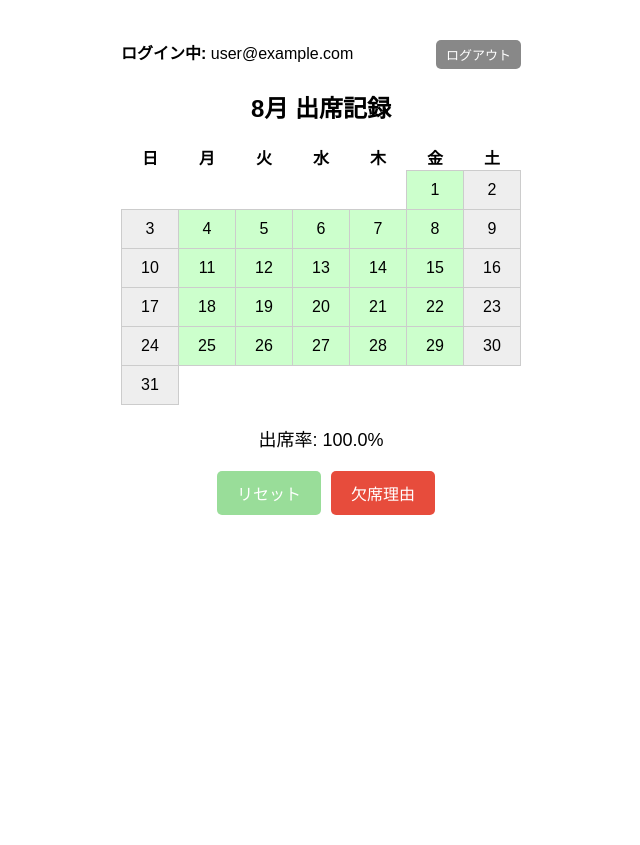
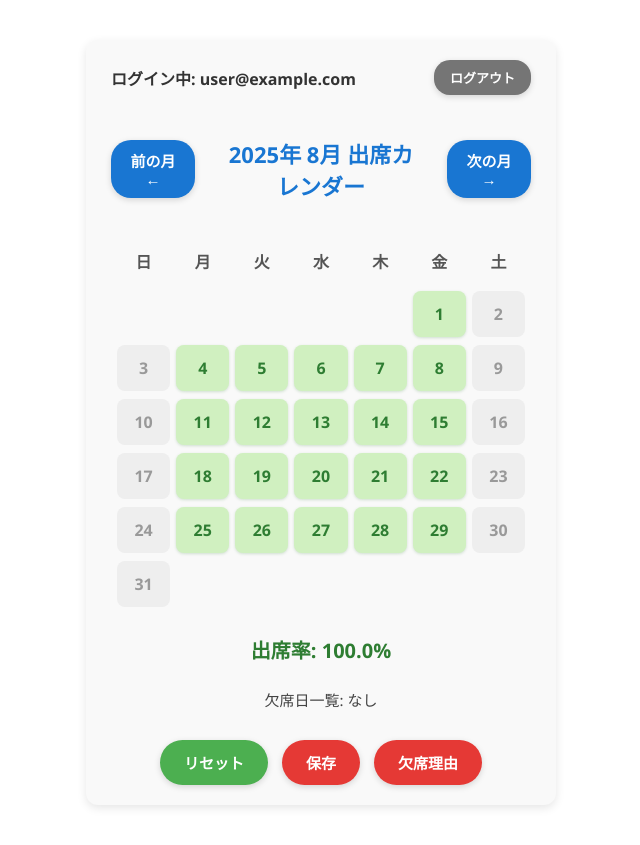
Before and after one commit to std-s23007/PBL_C, a Next.js app: page /Calendar in a window 1280 px wide. Shown: the whole page, without its empty margins (319-959 px from the left). Before the commit the page ends 800 px from the top, so only its background shows below. Built offline with nearby package versions, Linux system fonts and the light colour scheme; no server answers; the database is empty; sample sign-in values are in the browser's storage.

Commit message:
いろいろな機能を追加

```diff
--- a/src/app/Calendar/page.js
+++ b/src/app/Calendar/page.js
@@ -2,34 +2,26 @@
 
 import React, { useState, useEffect } from "react";
 import { useRouter, useSearchParams } from "next/navigation";
-import { auth } from "../../firebase";
+import { auth, db } from "../../firebase";
 import { signOut, onAuthStateChanged } from "firebase/auth";
+import { doc, setDoc, getDoc } from "firebase/firestore";
 import styles from "./page.module.css";
 
 export default function AttendanceCalendar() {
   const router = useRouter();
   const searchParams = useSearchParams();
 
-  // ログインユーザー情報
   const [user, setUser] = useState(null);
-
-  // カレンダーの年月・欠席日管理
   const [year, setYear] = useState(null);
   const [month, setMonth] = useState(null);
   const [absentDays, setAbsentDays] = useState(new Set());
 
-  // 認証状態監視＋年月取得
   useEffect(() => {
-    // Firebase Auth ユーザー監視
     const unsubscribe = onAuthStateChanged(auth, (currentUser) => {
-      if (currentUser) {
-        setUser(currentUser);
-      } else {
-        router.push("/");
-      }
+      if (currentUser) setUser(currentUser);
+      else router.push("/");
     });
 
-    // URLクエリから年月取得
     const y = parseInt(searchParams.get("year") || "");
     const m = parseInt(searchParams.get("month") || "");
     if (!isNaN(y) && !isNaN(m)) {
@@ -44,75 +36,124 @@ export default function AttendanceCalendar() {
     return () => unsubscribe();
   }, [router, searchParams]);
 
-  // ログアウト関数
+  useEffect(() => {
+    const loadAbsentDays = async () => {
+      if (user && year !== null && month !== null) {
+        const docRef = doc(db, "attendance", user.uid);
+        const docSnap = await getDoc(docRef);
+        const key = `${year}-${String(month + 1).padStart(2, "0")}`;
+        if (docSnap.exists()) {
+          const data = docSnap.data();
+          if (data[key]) setAbsentDays(new Set(data[key]));
+          else setAbsentDays(new Set());
+        }
+      }
+    };
+    loadAbsentDays();
+  }, [user, year, month]);
+
+  const saveAbsentDays = async () => {
+    if (user && year !== null && month !== null) {
+      const docRef = doc(db, "attendance", user.uid);
+      const key = `${year}-${String(month + 1).padStart(2, "0")}`;
+      const docSnap = await getDoc(docRef);
+      const oldData = docSnap.exists() ? docSnap.data() : {};
+      await setDoc(docRef, {
+        ...oldData,
+        [key]: Array.from(absentDays),
+      });
+      alert("欠席日が保存されました！");
+    }
+  };
+
   const handleLogout = async () => {
     await signOut(auth);
     router.push("/");
   };
 
+  const changeMonth = (offset) => {
+    if (year === null || month === null) return;
+    const newDate = new Date(year, month + offset);
+    const newYear = newDate.getFullYear();
+    const newMonth = newDate.getMonth();
+    router.push(`?year=${newYear}&month=${newMonth + 1}`);
+  };
+
   if (!user || year === null || month === null) return <div>読み込み中...</div>;
 
-  // 出席率計算・カレンダー描画は元コード通り
   const daysInMonth = new Date(year, month + 1, 0).getDate();
   const firstDayWeekday = new Date(year, month, 1).getDay();
 
   const weekdays = [];
   for (let day = 1; day <= daysInMonth; day++) {
-    const date = new Date(year, month, day);
-    const dayOfWeek = date.getDay();
-    if (dayOfWeek !== 0 && dayOfWeek !== 6) weekdays.push(day);
+    const dow = new Date(year, month, day).getDay();
+    if (dow !== 0 && dow !== 6) weekdays.push(day);
   }
 
   const toggleAbsent = (day) => {
-    const date = new Date(year, month, day);
-    const dayOfWeek = date.getDay();
-    if (dayOfWeek === 0 || dayOfWeek === 6) return;
-
+    const dow = new Date(year, month, day).getDay();
+    if (dow === 0 || dow === 6) return;
     const newSet = new Set(absentDays);
-    if (newSet.has(day)) {
-      newSet.delete(day);
-    } else {
-      newSet.add(day);
-    }
+    if (newSet.has(day)) newSet.delete(day);
+    else newSet.add(day);
     setAbsentDays(newSet);
   };
 
   const resetAbsentDays = () => setAbsentDays(new Set());
 
   const validAbsentDays = Array.from(absentDays).filter((day) => {
-    const date = new Date(year, month, day);
-    const dayOfWeek = date.getDay();
-    return dayOfWeek !== 0 && dayOfWeek !== 6;
+    const dow = new Date(year, month, day).getDay();
+    return dow !== 0 && dow !== 6;
   });
 
-  const attendanceRate = ((weekdays.length - validAbsentDays.length) / weekdays.length) * 100;
+  const attendanceRate =
+    weekdays.length > 0
+      ? ((weekdays.length - validAbsentDays.length) / weekdays.length) * 100
+      : 100;
 
   const calendarCells = [];
   for (let i = 0; i < firstDayWeekday; i++) calendarCells.push(null);
   for (let day = 1; day <= daysInMonth; day++) calendarCells.push(day);
+  while (calendarCells.length % 7 !== 0) calendarCells.push(null);
 
   const weeks = [];
-  for (let i = 0; i < 6; i++) {
-    weeks.push(calendarCells.slice(i * 7, i * 7 + 7));
+  for (let i = 0; i < calendarCells.length; i += 7) {
+    weeks.push(calendarCells.slice(i, i + 7));
   }
 
   return (
     <div className={styles.container}>
-      <header style={{ display: "flex", justifyContent: "space-between", marginBottom: 20 }}>
-        <div>
-          <strong>ログイン中:</strong> {user.email}
-        </div>
-        <button className={styles.logoutButton} onClick={handleLogout}>
-          ログアウト
-        </button>
+      <header className={styles.header}>
+        <div><strong>ログイン中:</strong> {user.email}</div>
+        <button className={`${styles.buttonBase} ${styles.logoutButton}`} onClick={handleLogout}>ログアウト</button>
       </header>
 
-      <h2>{month + 1}月 出席記録</h2>
+      <div className={styles.monthSwitch}>
+        <button
+          className={`${styles.buttonBase} ${styles.monthSwitchButton}`}
+          onClick={() => changeMonth(-1)}
+        >
+          前の月 ←
+        </button>
+        <h2 className={styles.monthTitle}>{year}年 {month + 1}月 出席カレンダー</h2>
+        <button
+          className={`${styles.buttonBase} ${styles.monthSwitchButton}`}
+          onClick={() => changeMonth(1)}
+        >
+          次の月 →
+        </button>
+      </div>
 
       <table className={styles.table}>
         <thead>
           <tr>
-            <th>日</th><th>月</th><th>火</th><th>水</th><th>木</th><th>金</th><th>土</th>
+            <th className={styles.tableHeader}>日</th>
+            <th className={styles.tableHeader}>月</th>
+            <th className={styles.tableHeader}>火</th>
+            <th className={styles.tableHeader}>水</th>
+            <th className={styles.tableHeader}>木</th>
+            <th className={styles.tableHeader}>金</th>
+            <th className={styles.tableHeader}>土</th>
           </tr>
         </thead>
         <tbody>
@@ -120,22 +161,15 @@ export default function AttendanceCalendar() {
             <tr key={i}>
               {week.map((day, idx) => {
                 if (!day) return <td key={idx}></td>;
-
-                const date = new Date(year, month, day);
-                const dayOfWeek = date.getDay();
+                const dow = new Date(year, month, day).getDay();
+                const isWeekend = dow === 0 || dow === 6;
                 const isAbsent = absentDays.has(day);
-                const isWeekend = (dayOfWeek === 0 || dayOfWeek === 6);
-
                 return (
                   <td
                     key={idx}
                     onClick={() => !isWeekend && toggleAbsent(day)}
-                    className={styles.dayCell}
-                    style={{
-                      backgroundColor: isAbsent ? '#f88' : isWeekend ? '#eee' : '#cfc',
-                      cursor: isWeekend ? 'default' : 'pointer'
-                    }}
-                    title={isAbsent ? '欠席' : isWeekend ? '土日' : '出席'}
+                    className={`${styles.dayCell} ${isAbsent ? styles.absent : ""} ${isWeekend ? styles.weekend : ""}`}
+                    title={isAbsent ? "欠席" : isWeekend ? "土日" : "出席"}
                   >
                     {day}
                   </td>
@@ -150,13 +184,18 @@ export default function AttendanceCalendar() {
         出席率: {attendanceRate.toFixed(1)}%
       </div>
 
-      <button className={styles.resetButton} onClick={resetAbsentDays}>
-        リセット
-      </button>
+      <div className={styles.absentList}>
+        欠席日一覧:{" "}
+        {validAbsentDays.length > 0
+          ? validAbsentDays.sort((a, b) => a - b).join(", ")
+          : "なし"}
+      </div>
 
-      <button className={styles.reasonButton} onClick={() => router.push("/Reason")}>
-        欠席理由
-      </button>
+      <div className={styles.buttonRow}>
+        <button className={`${styles.buttonBase} ${styles.resetButton}`} onClick={resetAbsentDays}>リセット</button>
+        <button className={`${styles.buttonBase} ${styles.reasonButton}`} onClick={saveAbsentDays}>保存</button>
+        <button className={`${styles.buttonBase} ${styles.reasonButton}`} onClick={() => router.push("/Reason")}>欠席理由</button>
+      </div>
     </div>
   );
 }
--- a/src/app/Calendar/page.module.css
+++ b/src/app/Calendar/page.module.css
@@ -1,70 +1,150 @@
+/* page.module.css */
+
 .container {
-  max-width: 400px;
+  max-width: 420px;
   margin: 40px auto;
-  font-family: sans-serif;
+  font-family: 'Segoe UI', Tahoma, Geneva, Verdana, sans-serif;
   text-align: center;
+  background: #f9f9f9;
+  padding: 20px 25px;
+  border-radius: 12px;
+  box-shadow: 0 3px 10px rgba(0,0,0,0.1);
 }
 
 .table {
   width: 100%;
-  border-collapse: collapse;
+  border-collapse: separate;
+  border-spacing: 6px 8px;
+  margin-bottom: 20px;
+  user-select: none;
+}
+
+.dayCell {
+  background-color: #d0f0c0;
+  border-radius: 8px;
+  padding: 12px 0;
+  cursor: pointer;
+  font-weight: 600;
+  transition: background-color 0.25s ease;
+  color: #2e7d32;
+  box-shadow: 0 1px 3px rgba(46,125,50,0.2);
+}
+
+.dayCellHover:hover {
+  background-color: #a3d79a;
+}
+
+.absent {
+  background-color: #f8c1c1;
+  color: #b71c1c;
+  box-shadow: 0 1px 6px rgba(183,28,28,0.3);
+}
+
+.weekend {
+  background-color: #eee;
+  color: #999;
+  cursor: default;
+  box-shadow: none;
+}
+
+.tableHeader {
+  font-weight: 700;
+  padding-bottom: 10px;
+  color: #555;
+}
+
+.rate {
+  font-size: 20px;
+  font-weight: 700;
+  margin-bottom: 25px;
+  color: #2e7d32;
+}
+
+.buttonRow {
+  display: flex;
+  justify-content: center;
+  gap: 14px;
+  margin-top: 25px;
+}
+
+/* ボタン基本スタイル */
+.buttonBase {
+  padding: 12px 24px;
+  border: none;
+  border-radius: 24px;
+  font-size: 15px;
+  font-weight: 600;
+  cursor: pointer;
+  color: white;
+  box-shadow: 0 2px 6px rgba(0,0,0,0.15);
+  transition: background-color 0.25s ease;
+}
+
+/* 個別ボタンカラー */
+.resetButton {
+  background-color: #4caf50;
+}
+.resetButton:hover {
+  background-color: #388e3c;
+}
+
+.reasonButton {
+  background-color: #e53935;
+}
+.reasonButton:hover {
+  background-color: #b71c1c;
+}
+
+.logoutButton {
+  background-color: #757575;
+  padding: 8px 16px;
+  font-size: 13px;
+  border-radius: 16px;
+}
+.logoutButton:hover {
+  background-color: #424242;
+}
+
+.header {
+  display: flex;
+  justify-content: space-between;
+  align-items: center;
+  margin-bottom: 24px;
+  font-weight: 600;
+  color: #333;
+}
+
+.monthSwitch {
+  display: flex;
+  justify-content: center;
+  align-items: center;
+  gap: 24px;
   margin-bottom: 20px;
 }
 
-.dayCell {
-  border: 1px solid #ccc;
-  padding: 10px;
-  width: 14.28%;
+.monthSwitchButton {
+  background-color: #1976d2;
+  padding: 10px 18px;
+  border-radius: 20px;
+  color: white;
+  font-weight: 600;
+  border: none;
   cursor: pointer;
-  user-select: none;
+  transition: background-color 0.25s ease;
+}
+.monthSwitchButton:hover {
+  background-color: #0d47a1;
 }
 
-.rate {
-  font-size: 18px;
-  margin-bottom: 20px;
+.monthTitle {
+  font-size: 22px;
+  font-weight: 700;
+  color: #1976d2;
 }
 
-.resetButton {
-  padding: 10px 20px;
-  font-size: 16px;
-  margin-left: 10px;
-  background-color:#99dd99; /* リセットボタンの緑 */
-  color: white;
-  border: none;
-  border-radius: 5px;
-  cursor: pointer;
+.absentList {
+  font-size: 15px;
+  color: #444;
+  margin-top: 10px;
+  min-height: 26px;
 }
-
-.resetButton:hover {
-  background-color: #82c082;
-}
-
-.reasonButton {
-  padding: 10px 20px;
-  font-size: 16px;
-  margin-left: 10px;
-  background-color: #e74c3c; /* 欠席理由画面の赤 */
-  color: white;
-  border: none;
-  border-radius: 5px;
-  cursor: pointer;
-}
-
-.reasonButton:hover {
-  background-color: #c0392b;
-}
-
-.logoutButton {
-  padding: 5px 10px;
-  font-size: 13px;
-  margin-left: 10px;
-  background-color: #888; /* ログアウト画面のグレー */
-  color: white;
-  border: none;
-  border-radius: 5px;
-  cursor: pointer;
-}
-
-.logoutButton:hover {
-  background-color: #666;
-}
```
